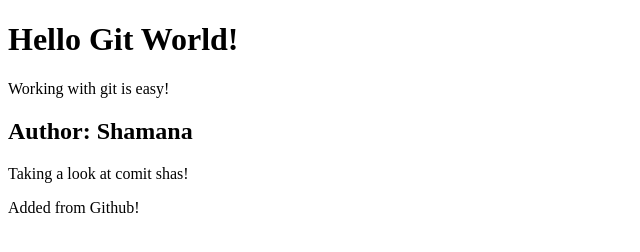
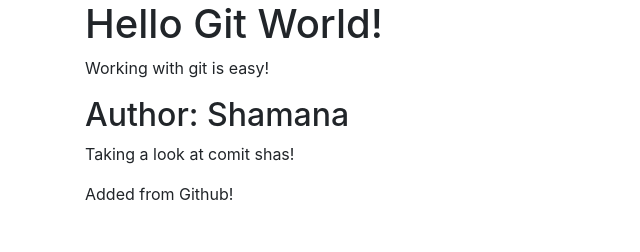
Before and after one commit to Shamana87/GitGitHubMasterclass, a plain HTML site: page index.html in a window 1280 px wide. Shown: the whole page, without its empty margins (0-640 px from the left). Drawn offline with nearby package versions, Linux system fonts and the light colour scheme.

Commit message:
Add margin

```diff
--- a/index.html
+++ b/index.html
@@ -1,5 +1,9 @@
 <!DOCTYPE html>
 <html>
+
+    <link rel="stylesheet" href="https://stackpath.bootstrapcdn.com/bootstrap/4.5.2/css/bootstrap.min.css" integrity="sha384-JcKb8q3iqJ61gNV9KGb8thSsNjpSL0n8PARn9HuZOnIxN0hoP+VmmDGMN5t9UJ0Z" crossorigin="anonymous">
+    <body>
+        <div class="container">
             <h1>Hello Git World!</h1>
 
             <div>
@@ -17,4 +21,6 @@
             </div>
 
             <!--Some comments-->
+        </div>
+    </body>
 </html>
```
Lines whose indentation alone changed are shown as unchanged.
